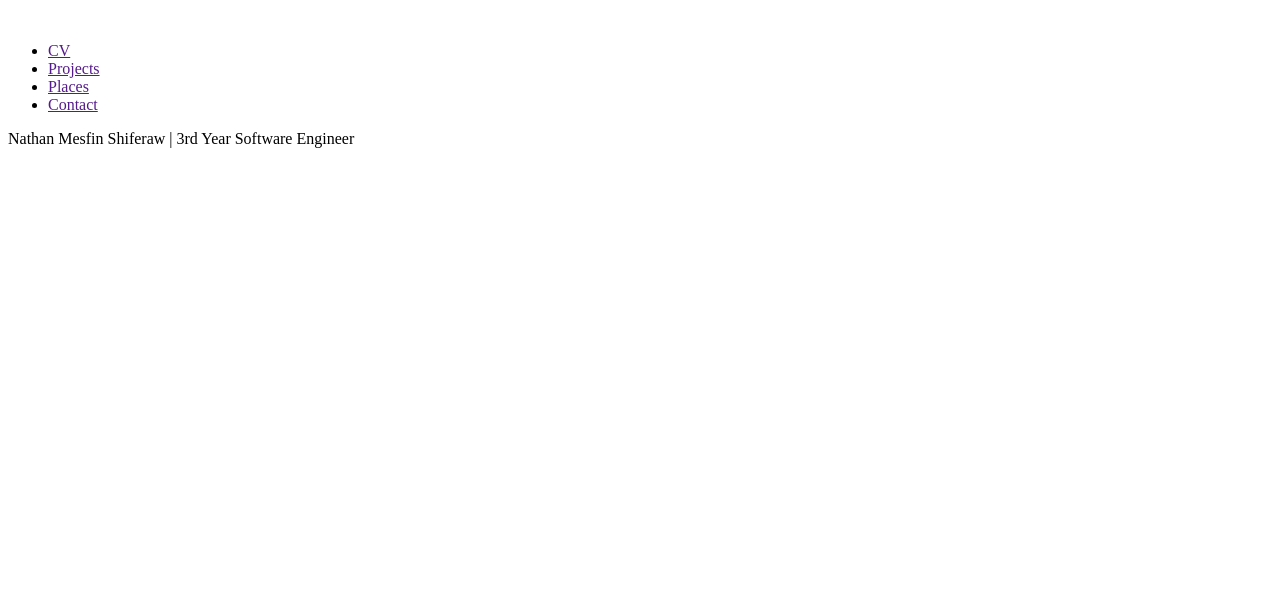
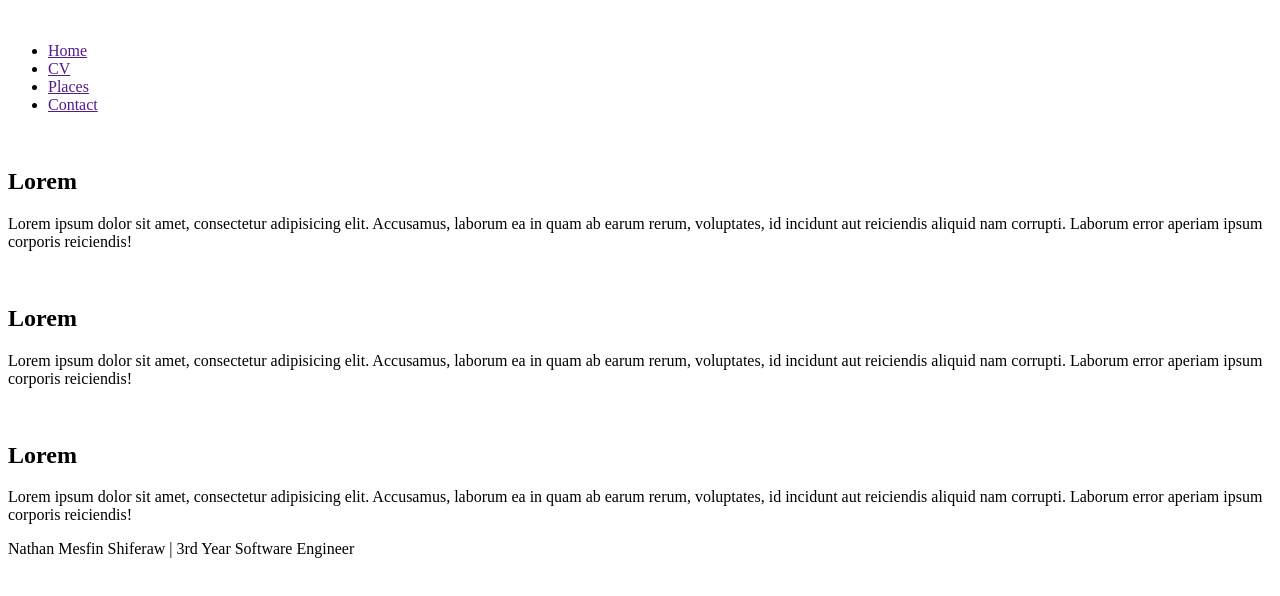
Before and after one commit to timid-angel/UGR-0534-14, a plain HTML site: page src/projects.html in a window 1280 px wide. Drawn offline with Linux system fonts and the light colour scheme.

Commit message:
Modified markup for the Projects page

```diff
--- a/src/projects.html
+++ b/src/projects.html
@@ -5,7 +5,7 @@
     <meta name="viewport" content="width=device-width, initial-scale=1.0" />
     <meta name="author" content="Nathan Mesfin" />
     <meta name="description" content="Web Portfolio" />
-    <title>Home</title>
+    <title>Projects</title>
   </head>
   <body>
     <header>
@@ -14,14 +14,53 @@
       </picture>
       <nav>
         <ul>
+          <li><a href="">Home</a></li>
           <li><a href="">CV</a></li>
-          <li><a href="">Projects</a></li>
           <li><a href="">Places</a></li>
           <li><a href="">Contact</a></li>
         </ul>
       </nav>
     </header>
-    <main></main>
+    <main>
+      <section>
+        <article class="projects__article">
+          <picture>
+            <img src="" alt="" width="" height="" />
+          </picture>
+          <h2 class="projects__article-h2">Lorem</h2>
+          <p class="projects__article-p">
+            Lorem ipsum dolor sit amet, consectetur adipisicing elit. Accusamus,
+            laborum ea in quam ab earum rerum, voluptates, id incidunt aut
+            reiciendis aliquid nam corrupti. Laborum error aperiam ipsum
+            corporis reiciendis!
+          </p>
+        </article>
+        <article class="projects__article">
+          <picture>
+            <img src="" alt="" width="" height="" />
+          </picture>
+          <h2 class="projects__article-h2">Lorem</h2>
+          <p class="projects__article-p">
+            Lorem ipsum dolor sit amet, consectetur adipisicing elit. Accusamus,
+            laborum ea in quam ab earum rerum, voluptates, id incidunt aut
+            reiciendis aliquid nam corrupti. Laborum error aperiam ipsum
+            corporis reiciendis!
+          </p>
+        </article>
+        <article class="projects__article">
+          <picture>
+            <img src="" alt="" width="" height="" />
+          </picture>
+          <h2 class="projects__article-h2">Lorem</h2>
+          <p class="projects__article-p">
+            Lorem ipsum dolor sit amet, consectetur adipisicing elit. Accusamus,
+            laborum ea in quam ab earum rerum, voluptates, id incidunt aut
+            reiciendis aliquid nam corrupti. Laborum error aperiam ipsum
+            corporis reiciendis!
+          </p>
+        </article>
+      </section>
+    </main>
     <footer>
       <p>Nathan Mesfin Shiferaw | 3rd Year Software Engineer</p>
     </footer>
```
